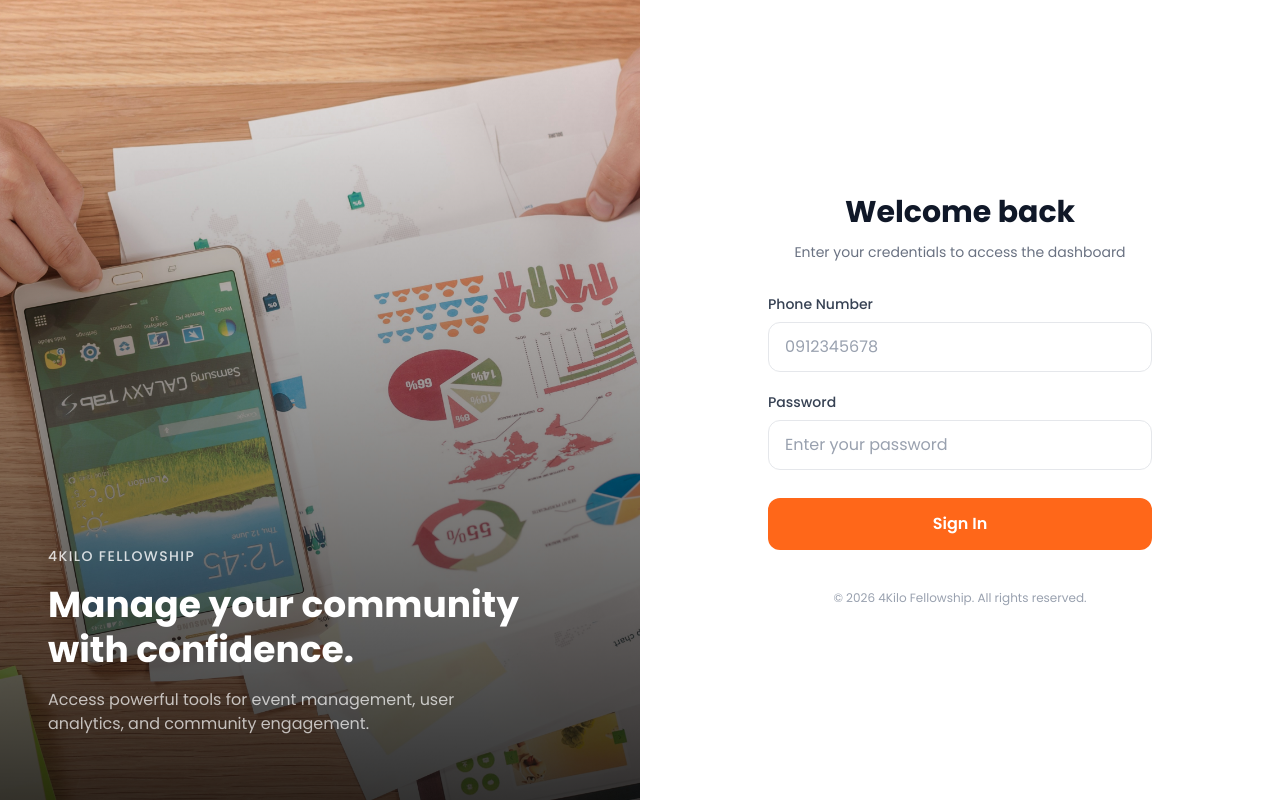
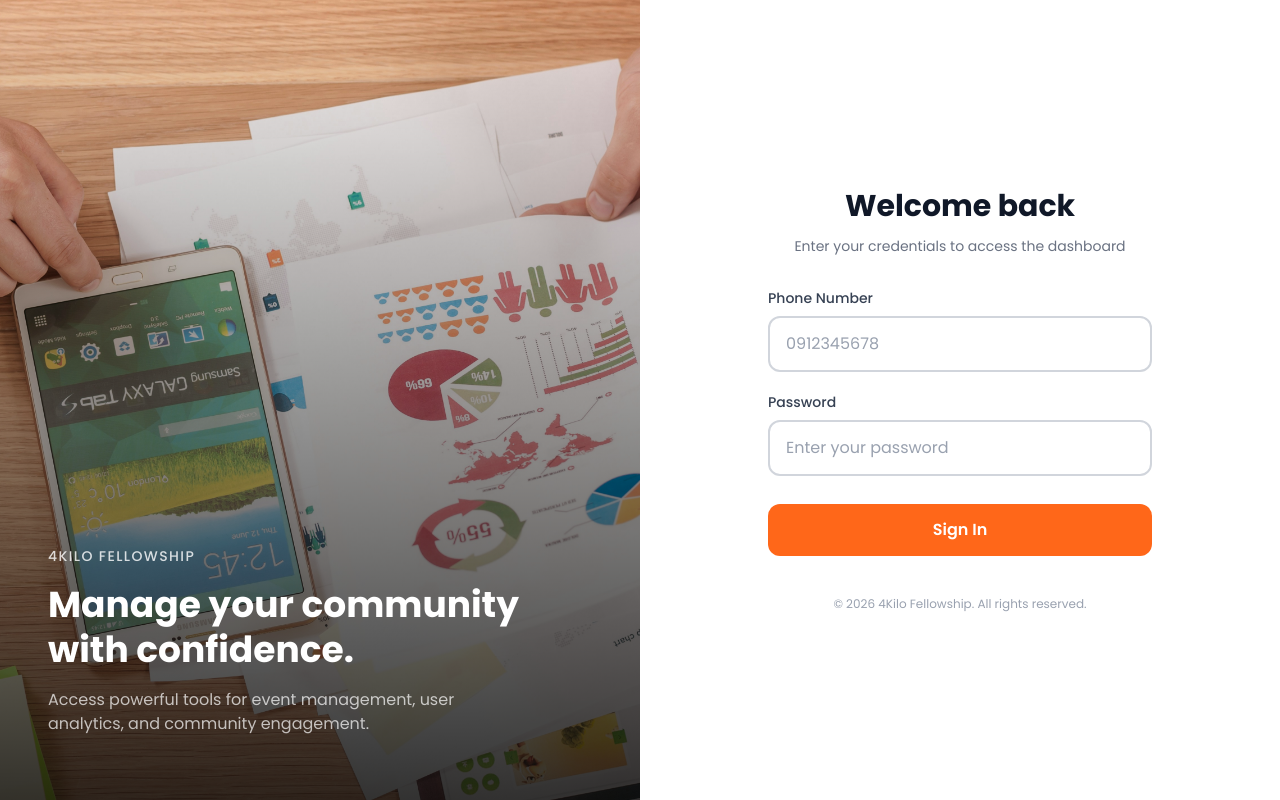
Before and after one commit to 4kilo-fellowship/my-fellow-admin, a Next.js app: page /signin in a window 1280 px wide. Built offline with nearby package versions, Linux system fonts and the light colour scheme.

Commit message:
feat: improve the sign in form

```diff
--- a/app/signin/page.tsx
+++ b/app/signin/page.tsx
@@ -119,7 +119,7 @@ export default function SignIn() {
                 onChange={handleChange}
                 placeholder="0912345678"
                 autoComplete="username"
-                className="w-full px-4 py-3 border border-gray-200 rounded-xl bg-white text-gray-900 placeholder-gray-400 focus:outline-none focus:border-[#ff6719] focus:ring-2 focus:ring-[#ff6719]/10 transition-all"
+                className="w-full px-4 py-3.5 border-2 border-gray-300 rounded-xl bg-transparent text-gray-900 placeholder-gray-400 focus:outline-none focus:border-[#ff6719] focus:ring-4 focus:ring-[#ff6719]/15 transition-all duration-200 hover:border-gray-400"
               />
             </div>
 
@@ -140,7 +140,7 @@ export default function SignIn() {
                 onChange={handleChange}
                 placeholder="Enter your password"
                 autoComplete="current-password"
-                className="w-full px-4 py-3 border border-gray-200 rounded-xl bg-white text-gray-900 placeholder-gray-400 focus:outline-none focus:border-[#ff6719] focus:ring-2 focus:ring-[#ff6719]/10 transition-all"
+                className="w-full px-4 py-3.5 border-2 border-gray-300 rounded-xl bg-transparent text-gray-900 placeholder-gray-400 focus:outline-none focus:border-[#ff6719] focus:ring-4 focus:ring-[#ff6719]/15 transition-all duration-200 hover:border-gray-400"
               />
             </div>
 
```
